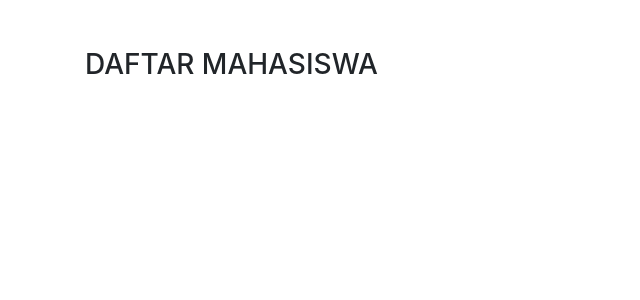
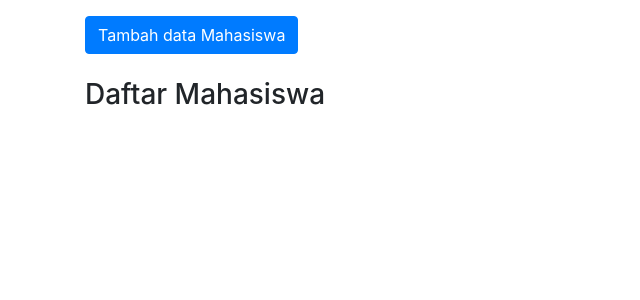
Before and after one commit to AzharHamdani8/TUGAS3-MVC-153040054, a PHP site: the page made by app/views/mahasiswa/index.php in a window 1280 px wide. Shown: the part 56-356 px from the top of the page, without its empty margins (0-640 px from the left). Run offline with PHP 8.4, Linux system fonts and the light colour scheme; the template is opened without the code that fills it, so the values that code supplies are empty; some libraries are stand-ins or nearby versions.

Commit message:
menambahkan button tambah mahasiswa

```diff
--- a/app/core/Constants.php
+++ b/app/core/Constants.php
@@ -1 +1,3 @@
-<?php
+<!-- <?php
+
+// define('BASEURL','http://localhost/phpmvc/public'); -->
--- a/app/init.php
+++ b/app/init.php
@@ -3,5 +3,6 @@
 require_once 'core/App.php';
 require_once 'core/Controller.php';
 require_once 'core/DataBase.php';
+// require_once 'core/Constants.php';
 
 require_once 'config/config.php';
--- a/app/views/mahasiswa/index.php
+++ b/app/views/mahasiswa/index.php
@@ -1,30 +1,50 @@
-<div class="container mt-5">
+<link rel="stylesheet" href="<?= BASEURL; ?>/css/bootstrap.css">
+<div class="container mt-3">
 
 	<div class="row">
-
 		<div class="col-6">
 
-			<h3>DAFTAR MAHASISWA</h3>
+		<button type="button" class="btn btn-primary" data-toggle="modal" data-target="#formModal">
+		Tambah data Mahasiswa
+		</button>
+		<br>
+		<br>
 
+			<h3>Daftar Mahasiswa</h3>
 			<ul class="list-group">
-				<?php foreach( $data['mhs'] as $mhs)  : ?>
-
-  <li class="list-group-item d-flex justify-content-between align-items-center">
-  	<?= $mhs['nama']; 	 ?>
-  		<a href="<?= BASEURL;  ?>/mahasiswa/detail/<?= $mhs['id'];  ?>" class="badge badge-secondary">detail</a>
-  	</li>
-  <?php endforeach;?>
-
-</ul>
+				<?php foreach( $data['mhs'] as $mhs) : ?>
+  					<li class="list-group-item d-flex justify-content-between align-items-center">
+  					<?= $mhs['nama']; ?>
+  					<a href="<?= BASEURL; ?>/mahasiswa/detail/<?= $mhs['id']; ?>" class="badge badge-info ">detail</a>
+  					</li>
+  			<?php endforeach; ?>
+			</ul>
 
 
 
 
 		</div>
-
-
 	</div>
 
+</div>
 
-
+<!-- Modal -->
+<div class="modal fade" id="formModal" tabindex="-1" role="dialog" aria-labelledby="judulModal" aria-hidden="true">
+  <div class="modal-dialog modal-dialog-centered" role="document">
+    <div class="modal-content">
+      <div class="modal-header">
+        <h5 class="modal-title" id="judulModal">Tambah data Mahasiswa</h5>
+        <button type="button" class="close" data-dismiss="modal" aria-label="Close">
+          <span aria-hidden="true">&times;</span>
+        </button>
+      </div>
+      <div class="modal-body">
+        ...
+      </div>
+      <div class="modal-footer">
+        <button type="button" class="btn btn-secondary" data-dismiss="modal">Close</button>
+        <button type="button" class="btn btn-primary">Tambah data</button>
+      </div>
+    </div>
+  </div>
 </div>
--- a/app/views/templates/footer.php
+++ b/app/views/templates/footer.php
@@ -1,7 +1,6 @@
 <script src="https://code.jquery.com/jquery-3.3.1.slim.min.js" integrity="sha384-q8i/X+965DzO0rT7abK41JStQIAqVgRVzpbzo5smXKp4YfRvH+8abtTE1Pi6jizo" crossorigin="anonymous"></script>
+<script src="https://cdnjs.cloudflare.com/ajax/libs/popper.js/1.14.7/umd/popper.min.js" integrity="sha384-UO2eT0CpHqdSJQ6hJty5KVphtPhzWj9WO1clHTMGa3JDZwrnQq4sF86dIHNDz0W1" crossorigin="anonymous"></script>
+<script src="<?= BASEURL; ?>/js/bootstrap.js"></script>
 
-
-<script src="https://cdnjs.cloudflare.com/ajax/libs/popper.js/1.14.7/umd/popper.min.js" integrity="sha384-UO2eT0CpHqdSJQ6hJty5KVphtPhzWj9WO1clHTMGa3JDZwrnQq4sF86dIHNDz0W1" crossorigin="anonymous"></script>
-<script src="<?= BASEURL; ?>/phpmvc/public/js/booststrap.js"></script>
 </body>
 </html>
--- a/public/index.php
+++ b/public/index.php
@@ -1,5 +1,4 @@
 <?php
-
 
 require_once '../app/init.php';
 
```
Also changed, not shown: app/views/templates/header.php (+5 -6 lines), public/.htaccess.
